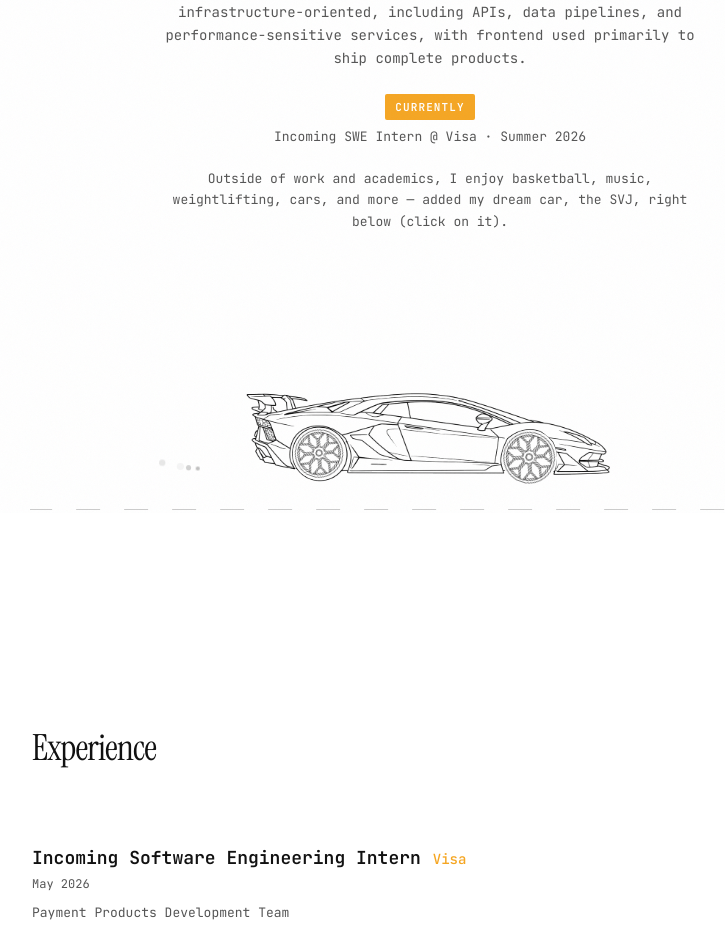
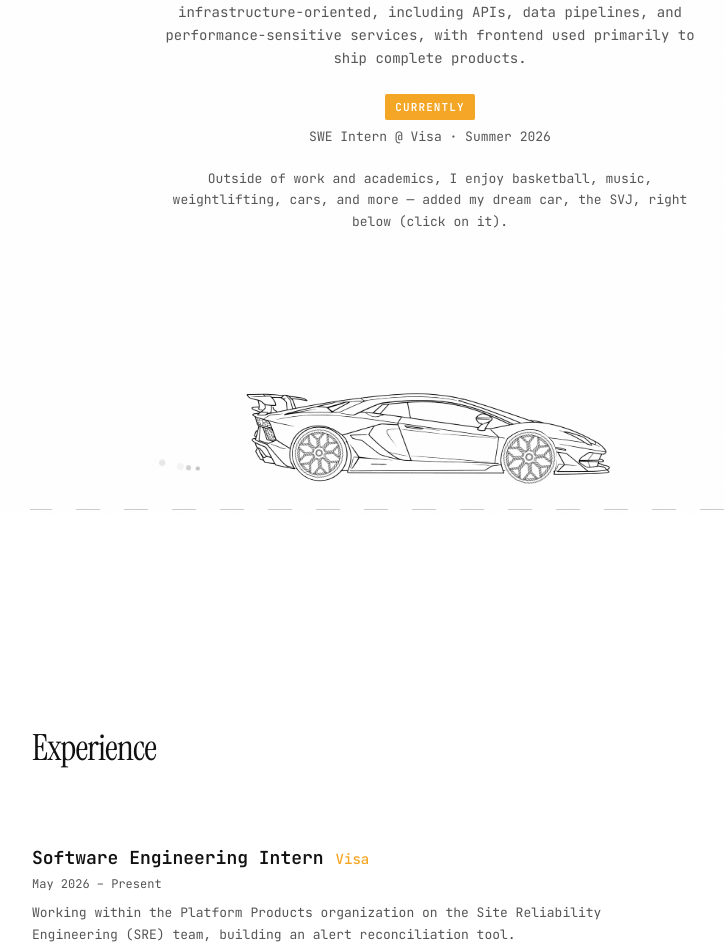
Before and after one commit to pranav-singh1/portfolio, a React (Vite) app: page / in a window 1280 px wide. Shown: the part 287-1232 px from the top of the page, without its empty margins (210-935 px from the left). Built offline with nearby package versions, Linux system fonts and the light colour scheme.

Commit message:
updated incoming to present

```diff
--- a/src/data.ts
+++ b/src/data.ts
@@ -13,15 +13,16 @@ export const BIO = {
 
 export const CURRENTLY = {
   label: "Currently",
-  text: "Incoming SWE Intern @ Visa · Summer 2026",
+  text: "SWE Intern @ Visa · Summer 2026",
 };
 
 export const EXPERIENCE = [
   {
-    role: "Incoming Software Engineering Intern",
+    role: "Software Engineering Intern",
     company: "Visa",
-    date: "May 2026",
-    description: "Payment Products Development Team",
+    date: "May 2026 – Present",
+    description:
+      "Working within the Platform Products organization on the Site Reliability Engineering (SRE) team, building an alert reconciliation tool.",
   },
   {
     role: "Software Engineering Intern",
```
